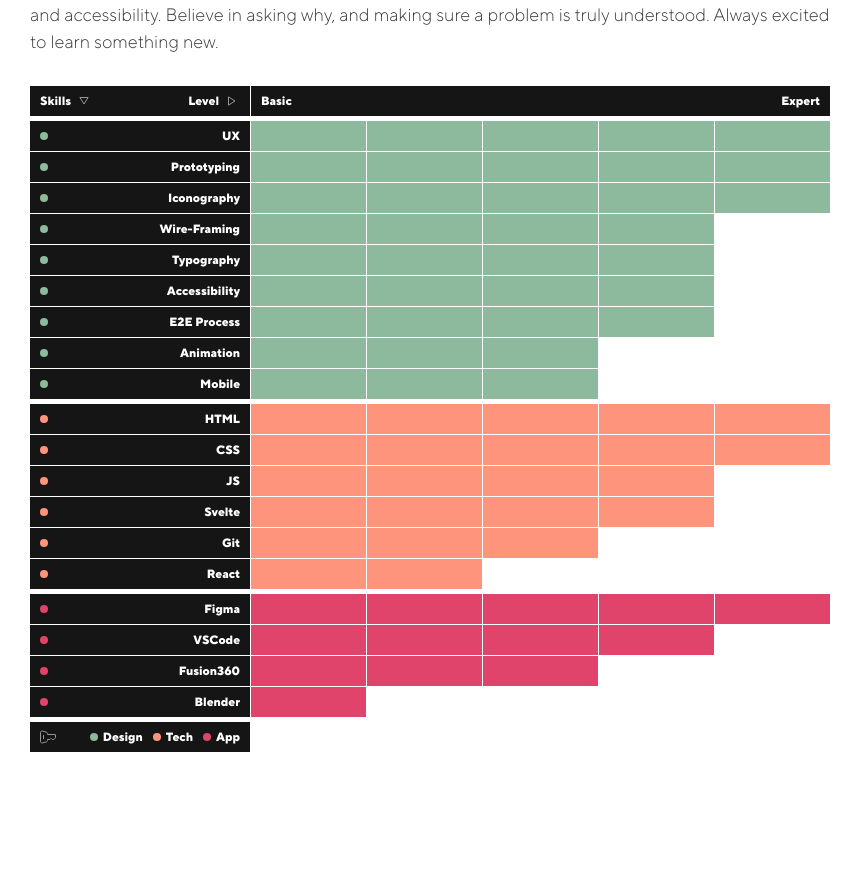
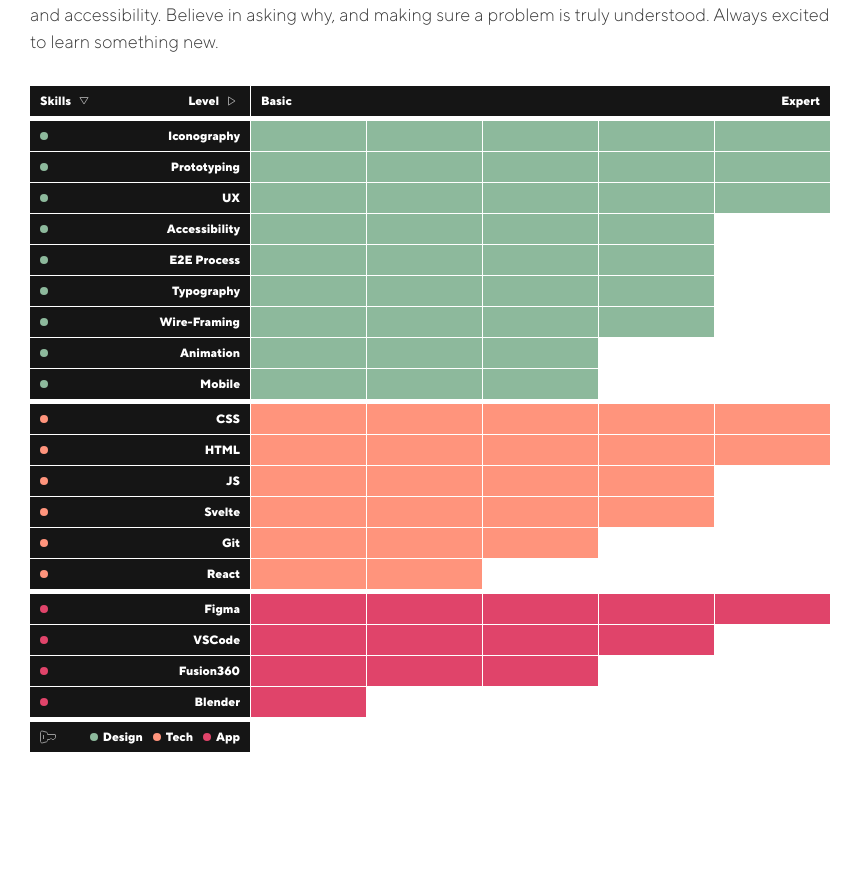
Before and after one commit to thomrm/thomrm, a SvelteKit app: page / in a window 1280 px wide. Shown: the part 2421-3292 px from the top of the page, without its empty margins (0-863 px from the left). Built offline with nearby package versions, Linux system fonts and the light colour scheme.

Commit message:
skills as external

```diff
--- /dev/null
+++ b/src/lib/skills.js
@@ -0,0 +1,105 @@
+const data = [
+    {
+        skill: 'UX',
+        level: '5',
+        type: 'design'
+    },
+    {
+        skill: 'Prototyping',
+        level: '5',
+        type: 'design'
+    },
+    {
+        skill: 'Iconography',
+        level: '5',
+        type: 'design'
+    },
+    {
+        skill: 'Wire-Framing',
+        level: '4',
+        type: 'design'
+    },
+    {
+        skill: 'Typography',
+        level: '4',
+        type: 'design'
+    },
+    {
+        skill: 'Accessibility',
+        level: '4',
+        type: 'design'
+    },
+    {
+        skill: 'E2E Process',
+        level: '4',
+        type: 'design'
+    },
+    {
+        skill: 'Animation',
+        level: '3',
+        type: 'design'
+    },
+    {
+        skill: 'Mobile',
+        level: '3',
+        type: 'design'
+    },
+    {
+        skill: 'HTML',
+        level: '5',
+        type: 'tech'
+    },
+    {
+        skill: 'CSS',
+        level: '5',
+        type: 'tech'
+    },
+    {
+        skill: 'JS',
+        level: '4',
+        type: 'tech'
+    },
+    {
+        skill: 'Svelte',
+        level: '4',
+        type: 'tech'
+    },
+    {
+        skill: 'Git',
+        level: '3',
+        type: 'tech'
+    },
+    {
+        skill: 'React',
+        level: '2',
+        type: 'tech'
+    },
+    {
+        skill: 'Figma',
+        level: '5',
+        type: 'app'
+    },
+    {
+        skill: 'VSCode',
+        level: '4',
+        type: 'app'
+    },
+    {
+        skill: 'Fusion360',
+        level: '3',
+        type: 'app'
+    },
+    {
+        skill: 'Blender',
+        level: '1',
+        type: 'app'
+    },
+]
+
+export const skills = data.map(({ id, skill, level, type }) => {
+    return {
+		skill,
+        level,
+		type,
+	};
+});
--- a/src/routes/+page.svelte
+++ b/src/routes/+page.svelte
@@ -1,6 +1,7 @@
 <script>
     import { onMount } from 'svelte';
     import { work } from '../lib/projects.js';
+    import { skills } from '../lib/skills.js';
 
     let ready = false;
 
@@ -55,10 +56,16 @@
                     </div>
                 </div>
                 <div class="skills__container skills--green">
-                    <div class="skills__skill skills__skill--5">
+                    {#each skills
+                        .filter(item => item.type === 'design')
+                        .sort((a, b) => {
+                            return (b.level - a.level) || a.skill.localeCompare(b.skill);
+                        })
+                    as item, i}
+                        <div class="skills__skill skills__skill--{item.level}">
                             <div class="skills__header-left">
                                 <span class="skills__circle"></span>
-                            <span>UX</span>
+                                <span>{item.skill}</span>
                             </div>
                             <div class="skills__level"></div>
                             <div class="skills__level"></div>
@@ -66,10 +73,19 @@
                             <div class="skills__level"></div>
                             <div class="skills__level"></div>
                         </div>
-                    <div class="skills__skill skills__skill--5">
+                    {/each}
+                </div>
+                <div class="skills__container skills--orange">
+                    {#each skills
+                        .filter(item => item.type === 'tech')
+                        .sort((a, b) => {
+                            return (b.level - a.level) || a.skill.localeCompare(b.skill);
+                        })
+                    as item, i}
+                        <div class="skills__skill skills__skill--{item.level}">
                             <div class="skills__header-left">
                                 <span class="skills__circle"></span>
-                            <span>Prototyping</span>
+                                <span>{item.skill}</span>
                             </div>
                             <div class="skills__level"></div>
                             <div class="skills__level"></div>
@@ -77,10 +93,19 @@
                             <div class="skills__level"></div>
                             <div class="skills__level"></div>
                         </div>
-                    <div class="skills__skill skills__skill--5">
+                    {/each}
+                </div>
+                <div class="skills__container skills--red">
+                    {#each skills
+                        .filter(item => item.type === 'app')
+                        .sort((a, b) => {
+                            return (b.level - a.level) || a.skill.localeCompare(b.skill);
+                        })
+                    as item, i}
+                        <div class="skills__skill skills__skill--{item.level}">
                             <div class="skills__header-left">
                                 <span class="skills__circle"></span>
-                            <span>Iconography</span>
+                                <span>{item.skill}</span>
                             </div>
                             <div class="skills__level"></div>
                             <div class="skills__level"></div>
@@ -88,186 +113,7 @@
                             <div class="skills__level"></div>
                             <div class="skills__level"></div>
                         </div>
-                    <div class="skills__skill skills__skill--4">
-                        <div class="skills__header-left">
-                            <span class="skills__circle"></span>
-                            <span>Wire-Framing</span>
-                        </div>
-                        <div class="skills__level"></div>
-                        <div class="skills__level"></div>
-                        <div class="skills__level"></div>
-                        <div class="skills__level"></div>
-                        <div class="skills__level"></div>
-                    </div>
-                    <div class="skills__skill skills__skill--4">
-                        <div class="skills__header-left">
-                            <span class="skills__circle"></span>
-                            <span>Typography</span>
-                        </div>
-                        <div class="skills__level"></div>
-                        <div class="skills__level"></div>
-                        <div class="skills__level"></div>
-                        <div class="skills__level"></div>
-                        <div class="skills__level"></div>
-                    </div>
-                    <div class="skills__skill skills__skill--4">
-                        <div class="skills__header-left">
-                            <span class="skills__circle"></span>
-                            <span>Accessibility</span>
-                        </div>
-                        <div class="skills__level"></div>
-                        <div class="skills__level"></div>
-                        <div class="skills__level"></div>
-                        <div class="skills__level"></div>
-                        <div class="skills__level"></div>
-                    </div>
-                    <div class="skills__skill skills__skill--4">
-                        <div class="skills__header-left">
-                            <span class="skills__circle"></span>
-                            <span>E2E Process</span>
-                        </div>
-                        <div class="skills__level"></div>
-                        <div class="skills__level"></div>
-                        <div class="skills__level"></div>
-                        <div class="skills__level"></div>
-                        <div class="skills__level"></div>
-                    </div>
-                    <div class="skills__skill skills__skill--3">
-                        <div class="skills__header-left">
-                            <span class="skills__circle"></span>
-                            <span>Animation</span>
-                        </div>
-                        <div class="skills__level"></div>
-                        <div class="skills__level"></div>
-                        <div class="skills__level"></div>
-                        <div class="skills__level"></div>
-                        <div class="skills__level"></div>
-                    </div>
-                    <div class="skills__skill skills__skill--3">
-                        <div class="skills__header-left">
-                            <span class="skills__circle"></span>
-                            <span>Mobile</span>
-                        </div>
-                        <div class="skills__level"></div>
-                        <div class="skills__level"></div>
-                        <div class="skills__level"></div>
-                        <div class="skills__level"></div>
-                        <div class="skills__level"></div>
-                    </div>
-                </div>
-                <div class="skills__container skills--orange">
-                    <div class="skills__skill skills__skill--5">
-                        <div class="skills__header-left">
-                            <span class="skills__circle"></span>
-                            <span>HTML</span>
-                        </div>
-                        <div class="skills__level"></div>
-                        <div class="skills__level"></div>
-                        <div class="skills__level"></div>
-                        <div class="skills__level"></div>
-                        <div class="skills__level"></div>
-                    </div>
-                    <div class="skills__skill skills__skill--5">
-                        <div class="skills__header-left">
-                            <span class="skills__circle"></span>
-                            <span>CSS</span>
-                        </div>
-                        <div class="skills__level"></div>
-                        <div class="skills__level"></div>
-                        <div class="skills__level"></div>
-                        <div class="skills__level"></div>
-                        <div class="skills__level"></div>
-                    </div>
-                    <div class="skills__skill skills__skill--4">
-                        <div class="skills__header-left">
-                            <span class="skills__circle"></span>
-                            <span>JS</span>
-                        </div>
-                        <div class="skills__level"></div>
-                        <div class="skills__level"></div>
-                        <div class="skills__level"></div>
-                        <div class="skills__level"></div>
-                        <div class="skills__level"></div>
-                    </div>
-                    <div class="skills__skill skills__skill--4">
-                        <div class="skills__header-left">
-                            <span class="skills__circle"></span>
-                            <span>Svelte</span>
-                        </div>
-                        <div class="skills__level"></div>
-                        <div class="skills__level"></div>
-                        <div class="skills__level"></div>
-                        <div class="skills__level"></div>
-                        <div class="skills__level"></div>
-                    </div>
-                    <div class="skills__skill skills__skill--3">
-                        <div class="skills__header-left">
-                            <span class="skills__circle"></span>
-                            <span>Git</span>
-                        </div>
-                        <div class="skills__level"></div>
-                        <div class="skills__level"></div>
-                        <div class="skills__level"></div>
-                        <div class="skills__level"></div>
-                        <div class="skills__level"></div>
-                    </div>
-                    <div class="skills__skill skills__skill--2">
-                        <div class="skills__header-left">
-                            <span class="skills__circle"></span>
-                            <span>React</span>
-                        </div>
-                        <div class="skills__level"></div>
-                        <div class="skills__level"></div>
-                        <div class="skills__level"></div>
-                        <div class="skills__level"></div>
-                        <div class="skills__level"></div>
-                    </div>
-                </div>
-                <div class="skills__container skills--red">
-                    <div class="skills__skill skills__skill--5">
-                        <div class="skills__header-left">
-                            <span class="skills__circle"></span>
-                            <span>Figma</span>
-                        </div>
-                        <div class="skills__level"></div>
-                        <div class="skills__level"></div>
-                        <div class="skills__level"></div>
-                        <div class="skills__level"></div>
-                        <div class="skills__level"></div>
-                    </div>
-                    <div class="skills__skill skills__skill--4">
-                        <div class="skills__header-left">
-                            <span class="skills__circle"></span>
-                            <span>VSCode</span>
-                        </div>
-                        <div class="skills__level"></div>
-                        <div class="skills__level"></div>
-                        <div class="skills__level"></div>
-                        <div class="skills__level"></div>
-                        <div class="skills__level"></div>
-                    </div>
-                    <div class="skills__skill skills__skill--3">
-                        <div class="skills__header-left">
-                            <span class="skills__circle"></span>
-                            <span>Fusion360</span>
-                        </div>
-                        <div class="skills__level"></div>
-                        <div class="skills__level"></div>
-                        <div class="skills__level"></div>
-                        <div class="skills__level"></div>
-                        <div class="skills__level"></div>
-                    </div>
-                    <div class="skills__skill skills__skill--1">
-                        <div class="skills__header-left">
-                            <span class="skills__circle"></span>
-                            <span>Blender</span>
-                        </div>
-                        <div class="skills__level"></div>
-                        <div class="skills__level"></div>
-                        <div class="skills__level"></div>
-                        <div class="skills__level"></div>
-                        <div class="skills__level"></div>
-                    </div>
+                    {/each}
                 </div>
                 <div class="skills__header">
                     <div class="skills__header-left">
```
Lines whose indentation alone changed are shown as unchanged.
